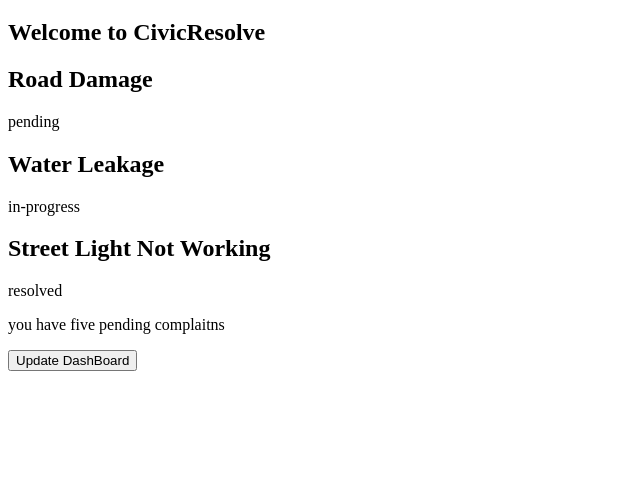
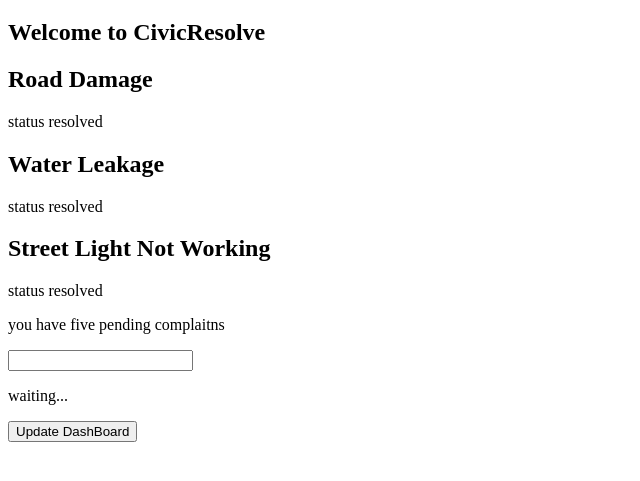
Before and after one commit to Nilesh-LOQ/CivicResolve, a plain HTML site: page Frontend/pages/dom-practice.html in a window 1280 px wide. Both pictures are taken after a click on the button "Update DashBoard". Shown: the part 61-542 px from the top of the page, without its empty margins (0-640 px from the left). Drawn offline with Linux system fonts and the light colour scheme.

Commit message:
js lesson 18

```diff
--- a/Frontend/js/dom-prac.js
+++ b/Frontend/js/dom-prac.js
@@ -43,4 +43,9 @@ complaints.forEach((complaint)=>{
     complaintStatus.textContent=complaint.status;
     card.append(title,complaintStatus);
     Container.append(card);
+    const updateBtn=document.getElementById("updateButton");
+
+    updateBtn.addEventListener("click",function(){
+        complaintStatus.textContent="status resolved";
+    })
 })
--- a/Frontend/pages/dom-practice.html
+++ b/Frontend/pages/dom-practice.html
@@ -8,6 +8,8 @@
         <div id="container"></div>
         <div id="complaintContainer"></div>
         <p id="message">No complaints selected</p>
+        <input type="text" id="citizen">
+        <p id="message">waiting...</p>
         <button id="updateButton">Update DashBoard</button>
         <script src="../js/dom-prac.js"></script>
     </body>
```
